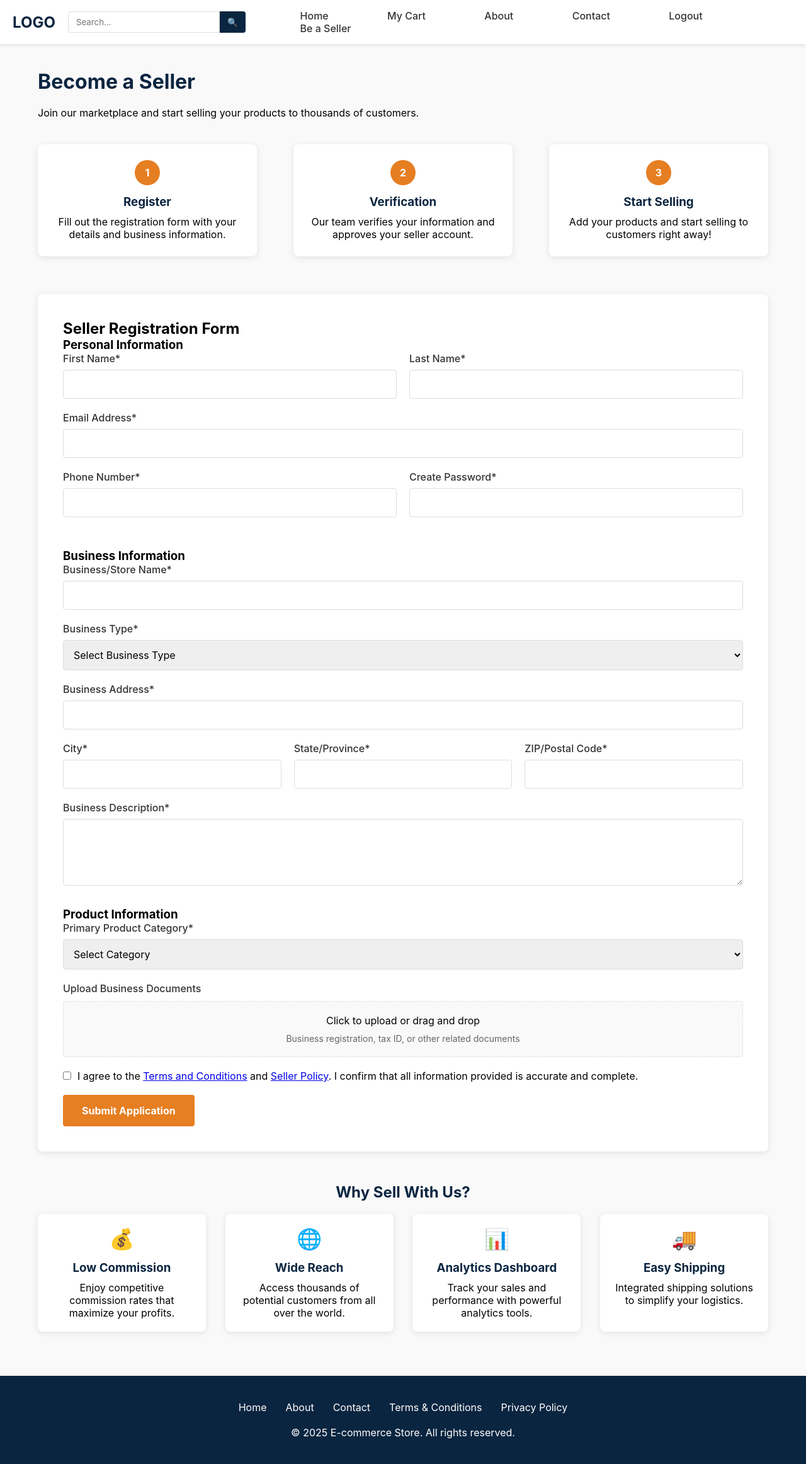
After one commit to prabeshnpl/E-commerce, a Django app: page /seller/ in a window 1280 px wide. The commit adds this page. Shown: the whole page at 63% size. Run offline with Django 5.2, Linux system fonts and the light colour scheme; a user stored in the database is signed in.

Commit message:
Added become a seller

```diff
--- a/Ecom/dashboard/templates/cart.html
+++ b/Ecom/dashboard/templates/cart.html
@@ -29,7 +29,7 @@
         <nav id="mainNav">
             <ul>
                 <li><a href="{% url 'home' %}" class="nav-link" data-page="home">Home</a></li>
-                <li><a href="#" class="nav-link my-cart-btn" data-page="shop">My Cart</a></li>
+                <li><a href="#" class="nav-link my-cart-btn active" data-page="shop">My Cart</a></li>
                 <li><a href="#" class="nav-link" data-page="about">About</a></li>
                 <li><a href="#" class="nav-link" data-page="contact">Contact</a></li>
                 {% if request.user.is_authenticated %}
@@ -37,6 +37,7 @@
                 {% else %}
                     <li><a href="{% url 'login' %}">Login</a></li>
                 {% endif %}
+                <li><a href="{% url 'seller' %}">Be a Seller</a></li>
             </ul>
         </nav>
     </header>
@@ -89,7 +90,10 @@
                                         </span>
                                     </td>
                                 </tr>
+                                {% empty %}
+                                <tr colspan="3">Empty Cart</tr>
                             {% endfor %}
+
                         {% endif %}
                     </tbody>
                 </table>
--- a/Ecom/dashboard/templates/dashboard.html
+++ b/Ecom/dashboard/templates/dashboard.html
@@ -26,7 +26,7 @@
         </div>
         <nav id="mainNav">
             <ul>
-                <li><a href="{% url 'home' %}" class="nav-link" data-page="home">Home</a></li>
+                <li><a href="{% url 'home' %}" class="nav-link active" data-page="home">Home</a></li>
                 <li><a href="{% url 'cart' %}" class="nav-link my-cart-btn" data-page="shop">My Cart</a></li>
                 <li><a href="#" class="nav-link" data-page="about">About</a></li>
                 <li><a href="#" class="nav-link" data-page="contact">Contact</a></li>
@@ -35,7 +35,7 @@
                 {% else %}
                     <li><a href="{% url 'login' %}">Login</a></li>
                 {% endif %}
-                <li><a href="#">Be a Seller</a></li>
+                <li><a href="{% url 'seller' %}">Be a Seller</a></li>
             </ul>
         </nav>
     </header>
--- /dev/null
+++ b/Ecom/dashboard/templates/seller.html
@@ -0,0 +1,257 @@
+<!DOCTYPE html>
+<html lang="en">
+<head>
+    <meta charset="UTF-8">
+    <meta name="viewport" content="width=device-width, initial-scale=1.0">
+    <title>Be a Seller - E-commerce Store</title>
+    {% load static %}
+    <link rel="stylesheet" href="{% static 'dashboard/css/seller.css' %}">
+    <link rel="stylesheet" href="{% static 'dashboard/css/dashboard.css' %}">
+</head>
+<body>
+    <input type="hidden" name="csrfmiddlewaretoken" value="{{ csrf_token }}">
+
+    {% if messages %}
+        {% for message in messages %}
+            <div class="message-{{ message.tags }}">
+                <p>{{ message }}</p>
+            </div>
+        {% endfor %}
+    {% endif %}
+    <header>
+        <div class="logo">LOGO</div>
+        <button class="mobile-menu-btn" id="mobileMenuBtn">☰</button>
+        <div class="search-box">
+            <input type="text" placeholder="Search...">
+            <button>🔍</button>
+        </div>
+        <nav id="mainNav">
+            <ul>
+                <li><a href="{% url 'home' %}" class="nav-link" data-page="home">Home</a></li>
+                <li><a href="#" class="nav-link my-cart-btn" data-page="shop">My Cart</a></li>
+                <li><a href="#" class="nav-link" data-page="about">About</a></li>
+                <li><a href="#" class="nav-link" data-page="contact">Contact</a></li>
+                {% if request.user.is_authenticated %}
+                    <li><a href="{% url 'logout' %}">Logout</a></li>
+                {% else %}
+                    <li><a href="{% url 'login' %}">Login</a></li>
+                {% endif %}
+                <li class="active"><a href="#">Be a Seller</a></li>
+            </ul>
+        </nav>
+    </header>
+
+    <div class="main-content">
+        <h1>Become a Seller</h1>
+        <p>Join our marketplace and start selling your products to thousands of customers.</p>
+
+        <div class="steps-container">
+            <div class="step">
+                <div class="step-number">1</div>
+                <h3>Register</h3>
+                <p>Fill out the registration form with your details and business information.</p>
+            </div>
+            <div class="step">
+                <div class="step-number">2</div>
+                <h3>Verification</h3>
+                <p>Our team verifies your information and approves your seller account.</p>
+            </div>
+            <div class="step">
+                <div class="step-number">3</div>
+                <h3>Start Selling</h3>
+                <p>Add your products and start selling to customers right away!</p>
+            </div>
+        </div>
+
+        <div class="registration-form">
+            <h2>Seller Registration Form</h2>
+            <form id="seller-form">
+                <h3>Personal Information</h3>
+                <div class="form-row">
+                    <div class="form-group">
+                        <label for="first-name">First Name*</label>
+                        <input type="text" id="first-name" name="first-name" required>
+                    </div>
+                    <div class="form-group">
+                        <label for="last-name">Last Name*</label>
+                        <input type="text" id="last-name" name="last-name" required>
+                    </div>
+                </div>
+
+                <div class="form-group">
+                    <label for="email">Email Address*</label>
+                    <input type="email" id="email" name="email" required>
+                </div>
+
+                <div class="form-row">
+                    <div class="form-group">
+                        <label for="phone">Phone Number*</label>
+                        <input type="tel" id="phone" name="phone" required>
+                    </div>
+                    <div class="form-group">
+                        <label for="password">Create Password*</label>
+                        <input type="password" id="password" name="password" required>
+                    </div>
+                </div>
+
+                <h3 style="margin-top: 30px;">Business Information</h3>
+                <div class="form-group">
+                    <label for="business-name">Business/Store Name*</label>
+                    <input type="text" id="business-name" name="business-name" required>
+                </div>
+
+                <div class="form-group">
+                    <label for="business-type">Business Type*</label>
+                    <select id="business-type" name="business-type" required>
+                        <option value="">Select Business Type</option>
+                        <option value="individual">Individual/Sole Proprietor</option>
+                        <option value="partnership">Partnership</option>
+                        <option value="llc">Limited Liability Company (LLC)</option>
+                        <option value="corporation">Corporation</option>
+                        <option value="other">Other</option>
+                    </select>
+                </div>
+
+                <div class="form-group">
+                    <label for="business-address">Business Address*</label>
+                    <input type="text" id="business-address" name="business-address" required>
+                </div>
+
+                <div class="form-row">
+                    <div class="form-group">
+                        <label for="city">City*</label>
+                        <input type="text" id="city" name="city" required>
+                    </div>
+                    <div class="form-group">
+                        <label for="state">State/Province*</label>
+                        <input type="text" id="state" name="state" required>
+                    </div>
+                    <div class="form-group">
+                        <label for="zip">ZIP/Postal Code*</label>
+                        <input type="text" id="zip" name="zip" required>
+                    </div>
+                </div>
+
+                <div class="form-group">
+                    <label for="business-description">Business Description*</label>
+                    <textarea id="business-description" name="business-description" rows="4" required></textarea>
+                </div>
+
+                <h3 style="margin-top: 30px;">Product Information</h3>
+                <div class="form-group">
+                    <label for="product-category">Primary Product Category*</label>
+                    <select id="product-category" name="product-category" required>
+                        <option value="">Select Category</option>
+                        <option value="clothing">Clothing & Apparel</option>
+                        <option value="electronics">Electronics</option>
+                        <option value="home">Home & Garden</option>
+                        <option value="beauty">Beauty & Personal Care</option>
+                        <option value="shoes">Shoes & Accessories</option>
+                        <option value="toys">Toys & Games</option>
+                        <option value="other">Other</option>
+                    </select>
+                </div>
+
+                <div class="form-group">
+                    <label>Upload Business Documents</label>
+                    <div class="file-upload">
+                        <input type="file" id="business-docs" name="business-docs">
+                        <span>Click to upload or drag and drop</span>
+                        <span class="file-upload-label">Business registration, tax ID, or other related documents</span>
+                    </div>
+                </div>
+
+                <div class="terms-container">
+                    <input type="checkbox" id="terms" name="terms" required>
+                    <label for="terms">I agree to the <a href="#">Terms and Conditions</a> and <a href="#">Seller Policy</a>. I confirm that all information provided is accurate and complete.</label>
+                </div>
+
+                <button type="submit" class="submit-btn">Submit Application</button>
+            </form>
+        </div>
+
+        <div class="benefits">
+            <h2>Why Sell With Us?</h2>
+            <div class="benefits-container">
+                <div class="benefit">
+                    <div class="benefit-icon">💰</div>
+                    <h3>Low Commission</h3>
+                    <p>Enjoy competitive commission rates that maximize your profits.</p>
+                </div>
+                <div class="benefit">
+                    <div class="benefit-icon">🌐</div>
+                    <h3>Wide Reach</h3>
+                    <p>Access thousands of potential customers from all over the world.</p>
+                </div>
+                <div class="benefit">
+                    <div class="benefit-icon">📊</div>
+                    <h3>Analytics Dashboard</h3>
+                    <p>Track your sales and performance with powerful analytics tools.</p>
+                </div>
+                <div class="benefit">
+                    <div class="benefit-icon">🚚</div>
+                    <h3>Easy Shipping</h3>
+                    <p>Integrated shipping solutions to simplify your logistics.</p>
+                </div>
+            </div>
+        </div>
+    </div>
+
+    <footer>
+        <div class="footer-content">
+            <div class="footer-links">
+                <a href="#">Home</a>
+                <a href="#">About</a>
+                <a href="#">Contact</a>
+                <a href="#">Terms & Conditions</a>
+                <a href="#">Privacy Policy</a>
+            </div>
+            <p>&copy; 2025 E-commerce Store. All rights reserved.</p>
+        </div>
+    </footer>
+
+    <script>
+        document.getElementById('seller-form').addEventListener('submit', function(e) {
+            e.preventDefault();
+
+            // Basic form validation
+            let firstName = document.getElementById('first-name').value;
+            let lastName = document.getElementById('last-name').value;
+            let email = document.getElementById('email').value;
+            let phone = document.getElementById('phone').value;
+            let password = document.getElementById('password').value;
+            let businessName = document.getElementById('business-name').value;
+
+            if (!firstName || !lastName || !email || !phone || !password || !businessName) {
+                alert('Please fill in all required fields');
+                return;
+            }
+
+            // Email validation
+            let emailPattern = /^[^\s@]+@[^\s@]+\.[^\s@]+$/;
+            if (!emailPattern.test(email)) {
+                alert('Please enter a valid email address');
+                return;
+            }
+
+            // Password validation (minimum 8 characters)
+            if (password.length < 8) {
+                alert('Password must be at least 8 characters long');
+                return;
+            }
+
+            // If validation passes, show success message
+            alert('Application submitted successfully! We will review your information and contact you soon.');
+
+            // Here you would normally send the form data to your server via AJAX
+            // For demonstration purposes we're just showing the alert
+        });
+
+        // Display file name when a file is selected
+        document.getElementById('business-docs').addEventListener('change', function() {
+            let fileName = this.files[0] ? this.files[0].name : 'No file selected';
+            this.nextElementSibling.textContent = fileName;
+        });
+    </script>
+</body>
+</html>
--- a/Ecom/dashboard/urls.py
+++ b/Ecom/dashboard/urls.py
@@ -4,6 +4,7 @@ from . import views
 urlpatterns = [
     path('',views.home,name='home'),
     path('cart/',views.cart,name='cart'),
+    path('seller/',views.seller,name='seller'),
     path('login/',views.Login,name='login'),
     path('accounts/login/',views.Login,name='acc-login'),
     path('logout/',views.Logout,name='logout'),
--- a/Ecom/dashboard/views.py
+++ b/Ecom/dashboard/views.py
@@ -57,6 +57,9 @@ def products(request,pk):
 
     return render(request,'product.html',{'product':product})
 
+@login_required(redirect_field_name='login')
+def seller(request):
+    return render(request,'seller.html')
 
 @login_required(redirect_field_name='login')
 def cart(request):
--- /dev/null
+++ b/Ecom/static/dashboard/css/seller.css
@@ -0,0 +1,236 @@
+.main-content {
+    max-width: 1200px;
+    margin: 40px auto;
+    padding: 0 20px;
+}
+
+h1 {
+    color: #0a2540;
+    margin-bottom: 20px;
+    font-size: 32px;
+}
+
+.steps-container {
+    display: flex;
+    justify-content: space-between;
+    margin: 40px 0;
+    flex-wrap: wrap;
+}
+
+.step {
+    background-color: white;
+    border-radius: 8px;
+    padding: 25px;
+    width: 30%;
+    box-shadow: 0 2px 10px rgba(0,0,0,0.1);
+    text-align: center;
+    margin-bottom: 20px;
+}
+
+.step-number {
+    background-color: #e67e22;
+    color: white;
+    width: 40px;
+    height: 40px;
+    border-radius: 50%;
+    display: flex;
+    align-items: center;
+    justify-content: center;
+    margin: 0 auto 15px;
+    font-weight: bold;
+}
+
+.step h3 {
+    margin-bottom: 10px;
+    color: #0a2540;
+}
+
+.registration-form {
+    background-color: white;
+    padding: 40px;
+    border-radius: 8px;
+    box-shadow: 0 2px 10px rgba(0,0,0,0.1);
+    margin-top: 40px;
+}
+
+.form-group {
+    margin-bottom: 20px;
+}
+
+.form-group label {
+    display: block;
+    margin-bottom: 8px;
+    font-weight: 500;
+    color: #333;
+}
+
+.form-group input,
+.form-group textarea,
+.form-group select {
+    width: 100%;
+    padding: 12px;
+    border: 1px solid #ddd;
+    border-radius: 4px;
+    font-size: 16px;
+}
+
+.form-row {
+    display: flex;
+    gap: 20px;
+}
+
+.form-row .form-group {
+    flex: 1;
+}
+
+button.submit-btn {
+    background-color: #e67e22;
+    color: white;
+    border: none;
+    padding: 15px 30px;
+    font-size: 16px;
+    border-radius: 4px;
+    cursor: pointer;
+    transition: background-color 0.3s;
+    font-weight: bold;
+}
+
+button.submit-btn:hover {
+    background-color: #d35400;
+}
+
+.benefits {
+    margin: 50px 0;
+}
+
+.benefits h2 {
+    color: #0a2540;
+    margin-bottom: 20px;
+    font-size: 24px;
+    text-align: center;
+}
+
+.benefits-container {
+    display: flex;
+    justify-content: space-between;
+    flex-wrap: wrap;
+}
+
+.benefit {
+    background-color: white;
+    border-radius: 8px;
+    padding: 20px;
+    width: 23%;
+    box-shadow: 0 2px 10px rgba(0,0,0,0.1);
+    margin-bottom: 20px;
+    text-align: center;
+}
+
+.benefit-icon {
+    font-size: 32px;
+    color: #e67e22;
+    margin-bottom: 15px;
+}
+
+.benefit h3 {
+    margin-bottom: 10px;
+    color: #0a2540;
+}
+
+footer {
+    background-color: #0a2540;
+    color: white;
+    padding: 40px 0;
+    text-align: center;
+}
+
+.footer-content {
+    max-width: 1200px;
+    margin: 0 auto;
+}
+
+.footer-links {
+    display: flex;
+    justify-content: center;
+    margin-bottom: 20px;
+}
+
+.footer-links a {
+    color: white;
+    margin: 0 15px;
+    text-decoration: none;
+}
+
+.footer-links a:hover {
+    text-decoration: underline;
+}
+
+@media (max-width: 992px) {
+    .step {
+        width: 48%;
+    }
+    .benefit {
+        width: 48%;
+    }
+}
+
+@media (max-width: 768px) {
+    .form-row {
+        flex-direction: column;
+        gap: 0;
+    }
+    .step {
+        width: 100%;
+    }
+    .benefit {
+        width: 100%;
+    }
+    header {
+        padding: 15px 20px;
+    }
+    .search-container input {
+        width: 150px;
+    }
+}
+
+/* File upload styling */
+.file-upload {
+    position: relative;
+    overflow: hidden;
+    margin: 10px 0;
+    background: #f9f9f9;
+    border: 1px dashed #ddd;
+    border-radius: 4px;
+    padding: 20px;
+    text-align: center;
+    cursor: pointer;
+}
+
+.file-upload input[type="file"] {
+    position: absolute;
+    font-size: 100px;
+    opacity: 0;
+    right: 0;
+    top: 0;
+    cursor: pointer;
+}
+
+.file-upload-label {
+    display: block;
+    color: #666;
+    font-size: 14px;
+    margin-top: 10px;
+}
+
+/* Terms and conditions checkbox */
+.terms-container {
+    display: flex;
+    align-items: flex-start;
+    margin: 20px 0;
+}
+
+.terms-container input[type="checkbox"] {
+    width: auto;
+    margin-right: 10px;
+    margin-top: 3px;
+}
```
Also changed, not shown: Ecom/dashboard/templates/product.html (+43 -6 lines), Ecom/static/dashboard/js/cart.js (+22 -20 lines), Ecom/static/dashboard/js/dashboard.js (+7 -5 lines), Ecom/db.sqlite3.
